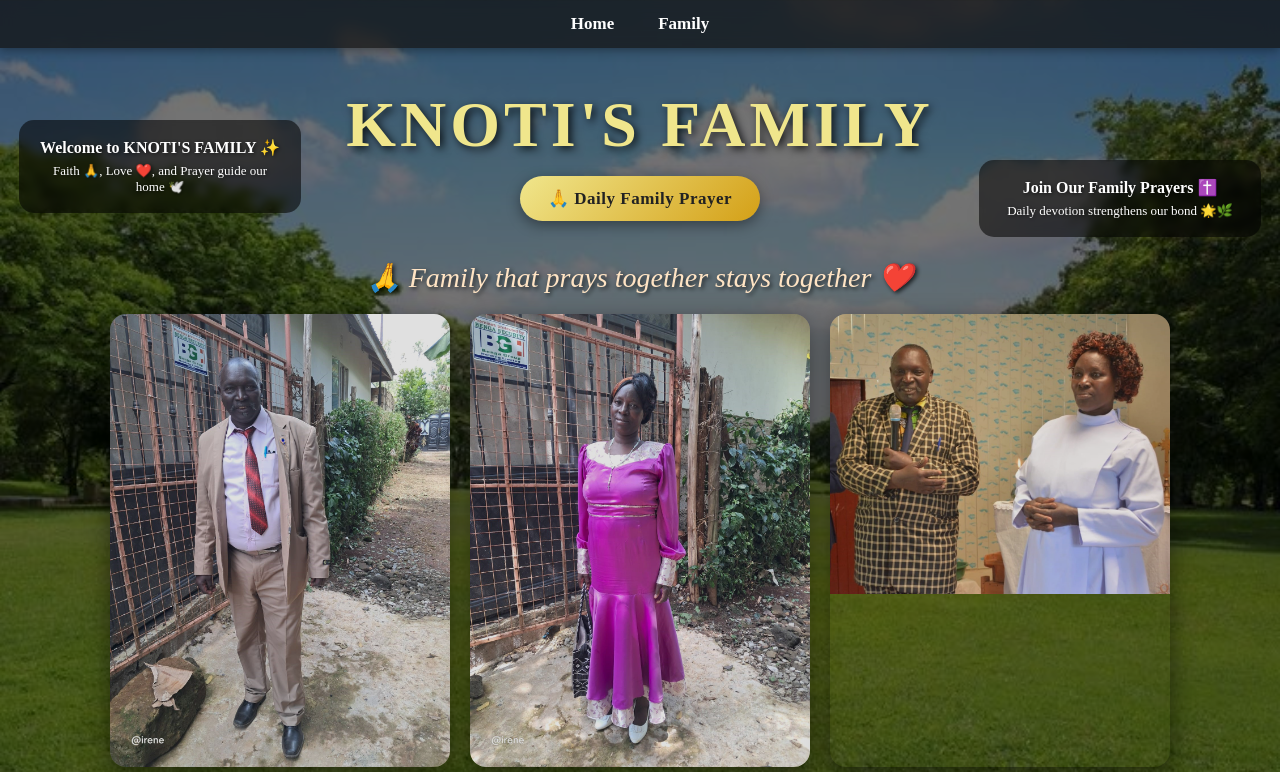
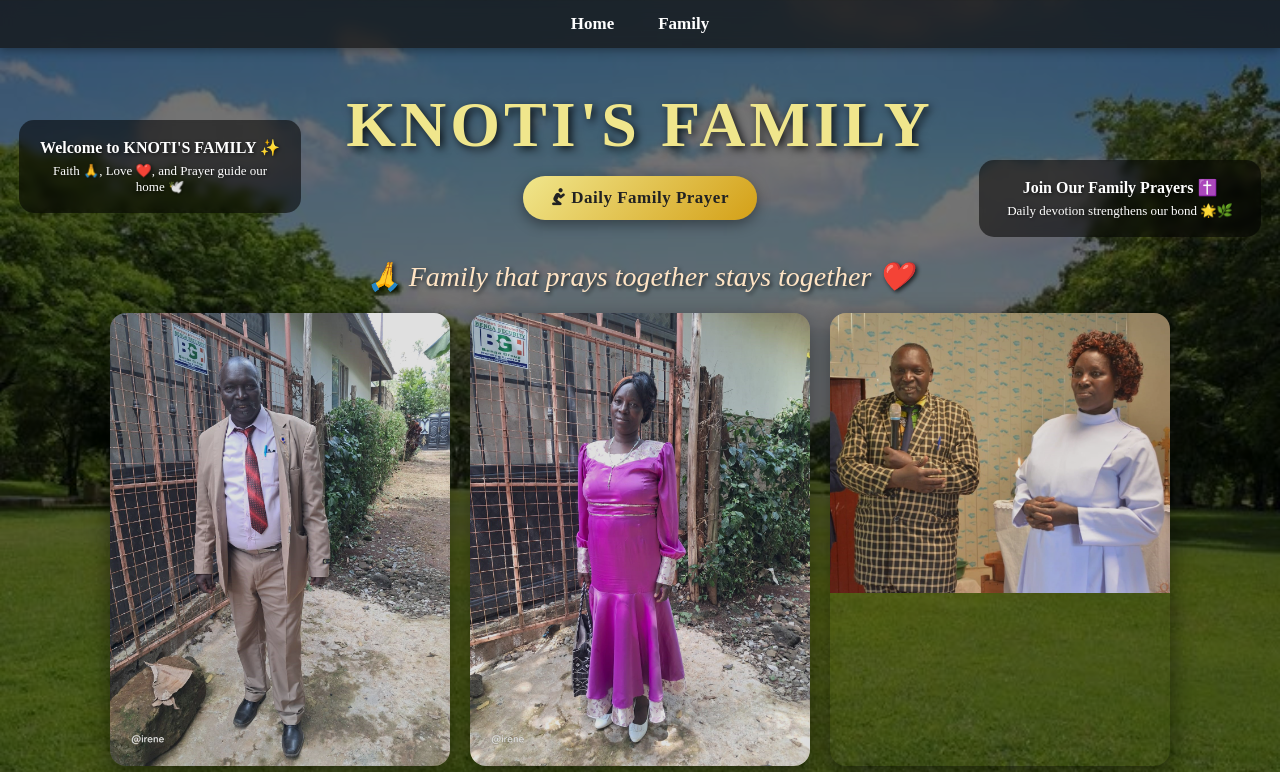
Before and after one commit to Aloysius254/websitedemo, a plain HTML site: page family.html in a window 1280 px wide. Shown: the top 772 px of the page. Drawn offline with Linux system fonts and the light colour scheme.

Commit message:
Add praying person icon to Daily Family Prayer link

```diff
--- a/family.html
+++ b/family.html
@@ -27,7 +27,7 @@
   <header>
     <h1>KNOTI'S FAMILY</h1>
     <p class="header-sub">
-      <a href="https://sacredheartchurchnorco.org/daily-family-prayer" target="_blank">🙏 Daily Family Prayer</a>
+      <a href="https://sacredheartchurchnorco.org/daily-family-prayer" target="_blank"><i class="fas fa-pray"></i> Daily Family Prayer</a>
     </p>
   </header>
 
```
